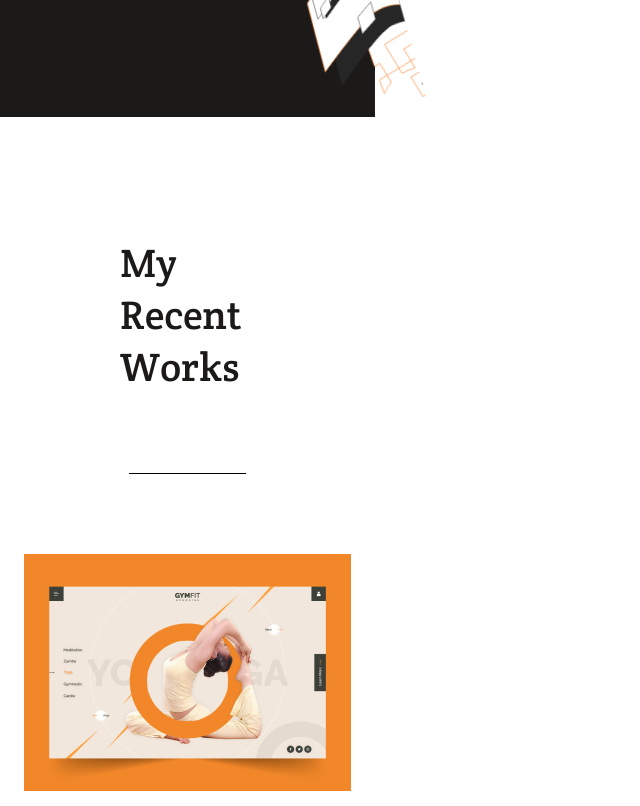
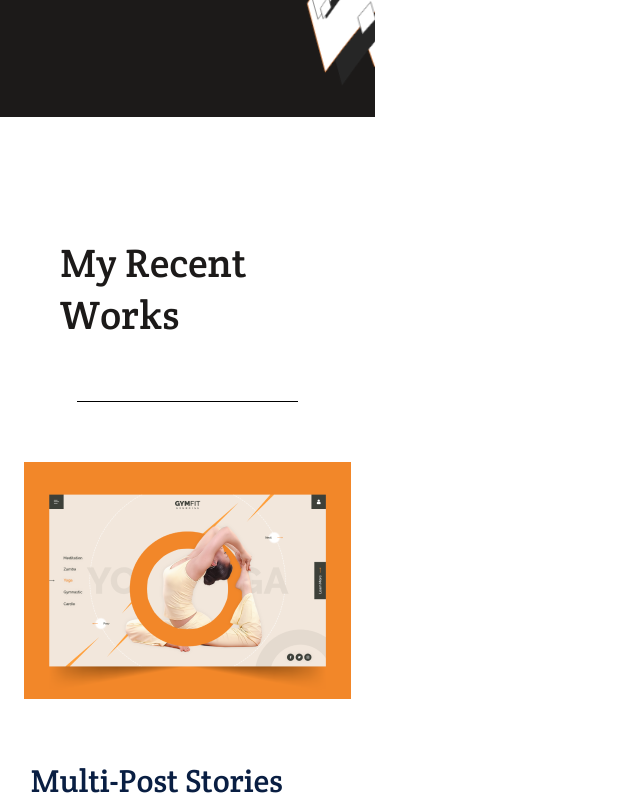
Before and after one commit to Roathy/Portfolio, a website: page index.html in a window 1280 px wide. Shown: the part 583-1389 px from the top of the page, without its empty margins (0-640 px from the left). Drawn offline with Linux system fonts and the light colour scheme; files whose address does not match are found by name; a web font is replaced by a local one.

Commit message:
Fix x overflow

```diff
--- a/css/style.css
+++ b/css/style.css
@@ -1,9 +1,16 @@
 html {
   width: 375px;
+  overflow-x: hidden;
+  overflow-y: auto;
 }
 
 body {
   position: relative;
+  display: flex;
+  flex-direction: column;
+  flex-wrap: wrap;
+  overflow-x: hidden;
+  overflow-y: auto;
 }
 
 .container {
@@ -13,8 +20,8 @@ body {
   min-height: 100vh;
   flex-direction: column;
   align-items: center;
-  padding: 120px;
-  gap: 80px;
+  padding: 120px 60px;
+  gap: 60px;
 }
 
 .grid-container {
```
